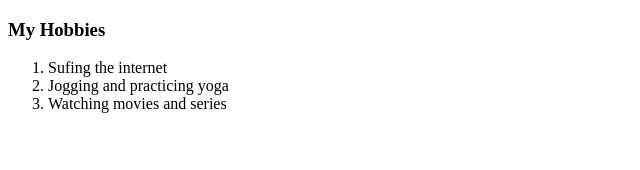
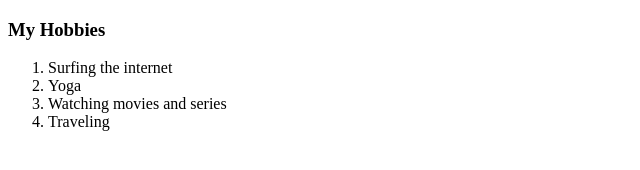
Before and after one commit to isabelagoto/cv, a plain HTML site: page hobbies.html in a window 1280 px wide. Shown: the whole page, without its empty margins (0-640 px from the left). Drawn offline with Linux system fonts and the light colour scheme.

Commit message:
Update hobbies.html

```diff
--- a/hobbies.html
+++ b/hobbies.html
@@ -7,9 +7,10 @@
   <body>
     <h3>My Hobbies</h3>
     <ol>
-      <li>Sufing the internet</li>
-      <li>Jogging and practicing yoga</li>
+      <li>Surfing the internet</li>
+      <li>Yoga</li>
       <li>Watching movies and series</li>
+      <li>Traveling</li>
     </ol>
 
   </body>
```
